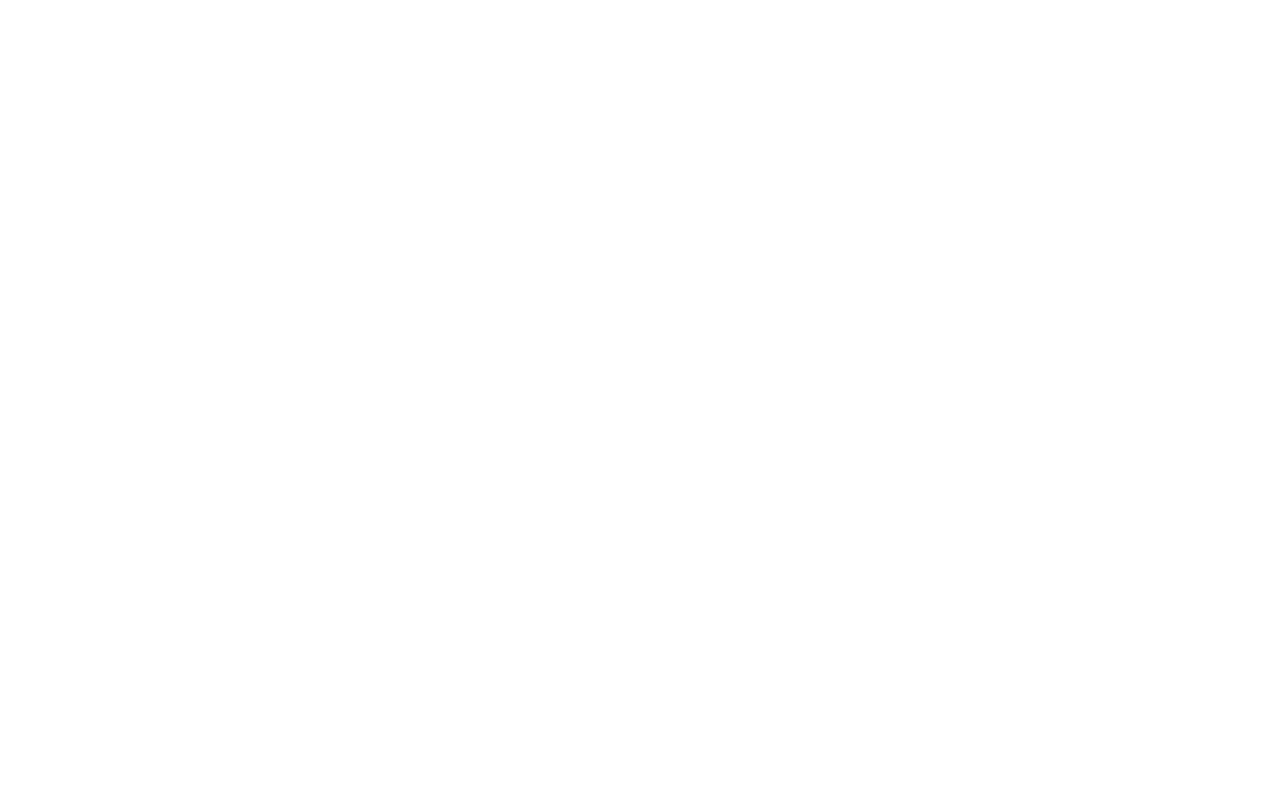
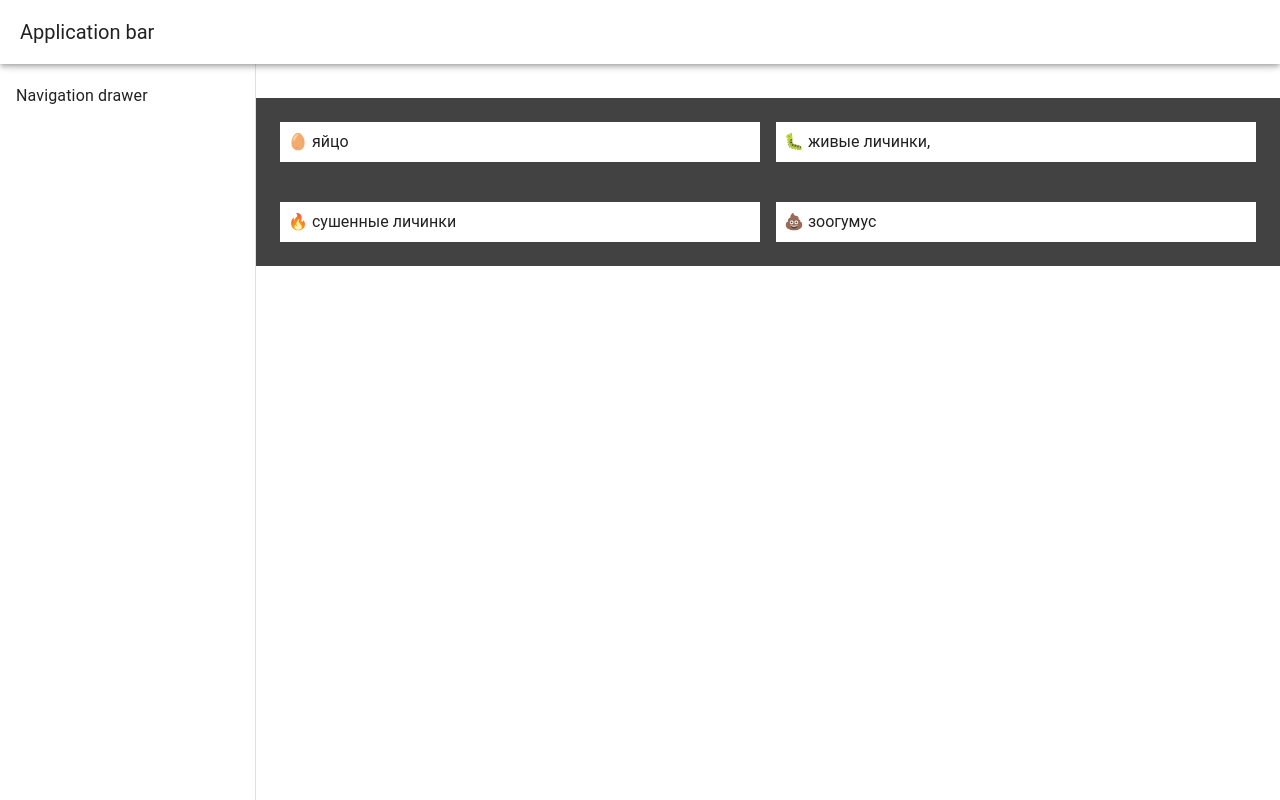
Before and after one commit to ArishaZolotareva/bebebe, a Vue app: page /main in a window 1280 px wide. Before the commit this address had no page. Built offline with nearby package versions, Linux system fonts and the light colour scheme.

Commit message:
main component

```diff
--- /dev/null
+++ b/src/components/Main.vue
@@ -0,0 +1,58 @@
+<template>
+
+   <v-container class="bg-surface-variant">
+    <v-row
+      class="mb-6"
+      no-gutters
+    >
+      <v-col
+        sm="12"
+        md="6"
+      >
+        <v-sheet class="pa-2 ma-2">
+            🥚 яйцо
+        </v-sheet>
+      </v-col>
+      <v-col
+        sm="5"
+        offset-sm="2"
+        md="6"
+        offset-md="0"
+      >
+        <v-sheet class="pa-2 ma-2">
+            🐛 живые личинки,
+        </v-sheet>
+      </v-col>
+    </v-row>
+    <v-row no-gutters>
+      <v-col
+        sm="12"
+        md="5"
+        lg="6"
+      >
+        <v-sheet class="pa-2 ma-2">
+            🔥 сушенные личинки
+        </v-sheet>
+      </v-col>
+      <v-col
+        sm="12"
+        md="5"
+        offset-md="2"
+        lg="6"
+        offset-lg="0"
+      >
+        <v-sheet class="pa-2 ma-2">
+            💩 зоогумус
+        </v-sheet>
+      </v-col>
+    </v-row>
+  </v-container>
+
+
+
+
+
+
+
+
+</template>
--- a/src/layouts/default/Default.vue
+++ b/src/layouts/default/Default.vue
@@ -14,7 +14,8 @@
     </v-navigation-drawer>
 
     <v-main class="d-flex align-center justify-center" style="min-height: 300px;">
-      Main Content
+
+      <router-view />
     </v-main>
   </v-layout>
 </template>
```
Also changed, not shown: src/router/index.js (+8 -0 lines).
